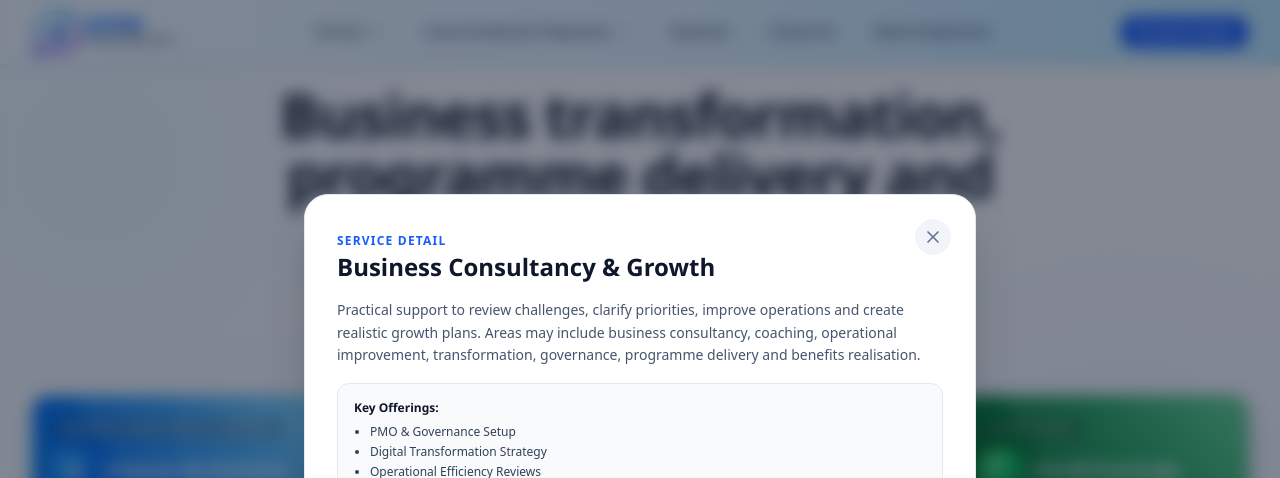
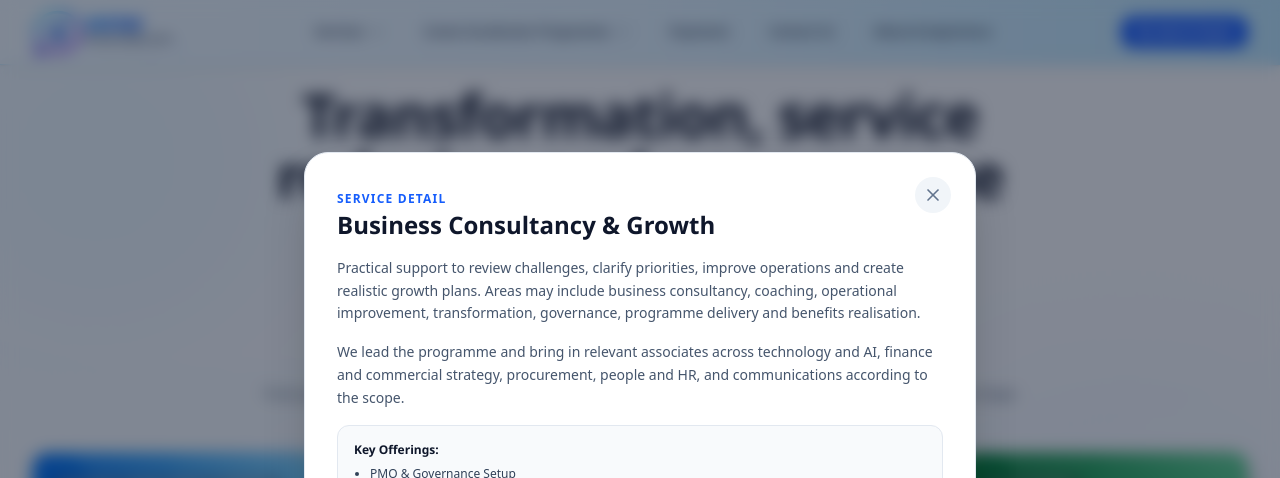
Before and after one commit to CptnMugo/WOW-Business-and-Digital, a React (Vite) app: page / in a window 1280 px wide. Both pictures are taken after a click on the button "View support". Shown: the top 478 px of the page. Built offline with nearby package versions, Linux system fonts and the light colour scheme.

Commit message:
Present multidisciplinary consultancy and associate delivery

```diff
--- a/src/components/AboutSection.tsx
+++ b/src/components/AboutSection.tsx
@@ -21,7 +21,7 @@ export const AboutSection: React.FC<AboutSectionProps> = ({ setActiveTab }) => {
           About WOW Business &amp; Digital
         </h1>
         <p className="text-slate-600 text-base leading-relaxed">
-          We bring practical experience in business transformation, programme delivery, digital change and professional development to each opportunity.
+          We lead transformation, service redesign and programme delivery, drawing on specialist associates to meet each client's needs.
         </p>
       </div>
 
@@ -29,8 +29,16 @@ export const AboutSection: React.FC<AboutSectionProps> = ({ setActiveTab }) => {
         <h2 className="text-2xl font-extrabold text-slate-900">Our background and experience</h2>
         <p className="text-sm leading-relaxed text-slate-700">WOW Business &amp; Digital combines consultancy and delivery experience with digital solutions, staffing and training. Our work is grounded in understanding organisations, engaging the people affected by change and turning plans into practical delivery.</p>
         <p className="text-sm leading-relaxed text-slate-700">Programme and project lead Rennie Mudzi brings experience across healthcare, health and social care and wider public service transformation. Her work has included digital care systems, electronic patient records, operational readiness, integrated planning, governance and stakeholder engagement. Previous roles inform our approach; they are not presented as contracts awarded to WOW.</p>
+        <p className="text-sm leading-relaxed text-slate-700">For broader commissions, we shape a multidisciplinary team around the brief. Depending on the work, associates may contribute expertise in technology and AI, finance and commercial strategy, procurement, people and HR, communications and other business functions. WOW leads the programme and coordinates the specialists, with roles, availability and responsibilities agreed for each engagement.</p>
         <p className="text-sm leading-relaxed text-slate-700">We are developing partnerships and opportunities in Zimbabwe alongside our broader consultancy and digital work. Specific local services and forms will be added as they are ready.</p>
         <button onClick={() => setActiveTab('case-studies')} className="text-blue-700 font-bold text-sm underline cursor-pointer">Explore experience examples</button>
+      </section>
+
+      <section className="bg-sky-50 rounded-3xl p-8 sm:p-10 border border-sky-200 space-y-5">
+        <h2 className="text-2xl font-extrabold text-slate-900">One coordinated team for complex change</h2>
+        <p className="text-sm leading-relaxed text-slate-700">We start with the service challenge, agree the outcomes and assemble the right mix of delivery and functional expertise. Together with client teams, we redesign processes and digital workflows, introduce new ways of working, strengthen capability and track the benefits beyond implementation.</p>
+        <p className="text-sm leading-relaxed text-slate-700">This approach supports a defined project, an interim leadership need or a wider tender requiring several disciplines. Each proposal sets out the people, responsibilities, deliverables and governance for that particular commission.</p>
+        <button onClick={() => setActiveTab('contact')} className="text-blue-700 font-bold text-sm underline cursor-pointer">Discuss a programme or tender</button>
       </section>
 
       {/* VISION & PURPOSE CARDS */}
--- a/src/components/ConsultingSection.tsx
+++ b/src/components/ConsultingSection.tsx
@@ -27,12 +27,26 @@ export const ConsultingSection: React.FC<ConsultingSectionProps> = ({ setActiveT
           <span>WOW Consulting Division</span>
         </div>
         <h1 className="text-4xl sm:text-5xl font-black text-slate-900 tracking-tight leading-tight">
-          Enterprise Transformation, PMO Governance & Advisory
+          Transformation, service redesign and programme delivery
         </h1>
         <p className="text-slate-600 text-base leading-relaxed">
-          We help complex organisations de-risk major digital investments, institute audit-proof PMO controls, and drive high-adoption operational change.
+          WOW leads complex change from strategy through implementation, bringing together the delivery and specialist expertise each programme requires.
         </p>
       </div>
+
+      <section className="bg-white rounded-3xl p-8 sm:p-10 border border-slate-200 shadow-sm space-y-5">
+        <h2 className="text-2xl font-extrabold text-slate-900">Multidisciplinary delivery, led as one programme</h2>
+        <p className="text-sm leading-relaxed text-slate-700">Our programme and transformation leadership provides the structure, governance and accountability. According to the commission, we can work with associates in technology and AI, finance and commercial strategy, procurement, people and HR, communications and other business functions. We agree the team and responsibilities with each client.</p>
+        <div className="grid sm:grid-cols-2 lg:grid-cols-3 gap-3">
+          {['Programme and change leadership', 'Technology and digital adoption', 'Finance and commercial strategy', 'Procurement and supplier engagement', 'People, HR and organisational change', 'Communications and stakeholder engagement'].map((capability) => (
+            <div key={capability} className="flex items-start gap-2 rounded-xl bg-sky-50 border border-sky-100 p-3 text-sm font-semibold text-slate-800">
+              <CheckCircle2 className="w-4 h-4 shrink-0 mt-0.5 text-blue-600" />{capability}
+            </div>
+          ))}
+        </div>
+        <p className="text-sm leading-relaxed text-slate-700">We map the service and workflows, plan implementation with client teams and measure adoption and outcomes. For tendered work, our response identifies the proposed specialists, their roles and how the team will be governed.</p>
+        <button onClick={() => setActiveTab('contact')} className="bg-blue-600 hover:bg-blue-700 text-white font-bold text-sm px-6 py-3 rounded-xl cursor-pointer">Discuss a multidisciplinary commission</button>
+      </section>
 
       {/* FILTER BUTTONS */}
       <div className="flex flex-col sm:flex-row items-center justify-between gap-4 bg-white p-4 rounded-2xl border border-slate-200 shadow-sm">
--- a/src/components/Version2Section.tsx
+++ b/src/components/Version2Section.tsx
@@ -86,13 +86,16 @@ export const Version2Section: React.FC<Version2Props> = ({ setActiveTab, onNavig
           <div className="space-y-6 animate-in fade-in duration-300">
             <div className="text-center max-w-4xl mx-auto space-y-3 pt-1">
               <h1 className="text-4xl sm:text-5xl lg:text-6xl font-black text-slate-900 tracking-tight">
-                Business transformation, programme delivery and digital consultancy
+                Transformation, service redesign and programme delivery
               </h1>
               <p className="text-lg sm:text-xl font-bold text-slate-800 max-w-2xl mx-auto leading-snug">
-                Practical support for organisations and people, built on real delivery experience.
+                Senior-led delivery, supported by specialist associates across business and digital disciplines.
               </p>
               <p className="text-xs sm:text-sm text-slate-600 max-w-3xl mx-auto leading-relaxed pt-1">
                 Transforming Organisations. Empowering People. Building Intelligent Solutions.
+              </p>
+              <p className="text-xs sm:text-sm text-slate-600 max-w-3xl mx-auto leading-relaxed">
+                From programme leadership and digital adoption to finance, procurement, people and communications, we shape the team around your programme.
               </p>
             </div>
 
@@ -562,6 +565,9 @@ export const Version2Section: React.FC<Version2Props> = ({ setActiveTab, onNavig
                 <p className="text-xs sm:text-sm text-slate-600 leading-relaxed">
                   Practical support to review challenges, clarify priorities, improve operations and create realistic growth plans. Areas may include business consultancy, coaching, operational improvement, transformation, governance, programme delivery and benefits realisation.
                 </p>
+                <p className="text-xs sm:text-sm text-slate-600 leading-relaxed">
+                  We lead the programme and bring in relevant associates across technology and AI, finance and commercial strategy, procurement, people and HR, and communications according to the scope.
+                </p>
                 <div className="bg-slate-50 p-4 rounded-xl border border-slate-200 text-xs text-slate-700 space-y-2">
                   <h4 className="font-bold text-slate-900">Key Offerings:</h4>
                   <ul className="list-disc pl-4 space-y-1">
--- a/src/data/companyData.ts
+++ b/src/data/companyData.ts
@@ -7,9 +7,9 @@ export const BRAND_INFO = {
   phone: "+44 121 296 9549",
   tagline: "Transforming Organisations. Empowering People. Building Intelligent Solutions.",
   positioning: "Transforming Organisations. Empowering People. Building Intelligent Solutions.",
-  subtext: "Business transformation, programme delivery and digital consultancy, with practical staffing, training and AI solutions.",
+  subtext: "Transformation, service redesign and programme delivery, supported by multidisciplinary expertise tailored to each engagement.",
   vision: "To empower people and organisations to achieve sustainable growth through business transformation, digital innovation, artificial intelligence and professional development.",
-  purpose: "WOW Business & Digital helps organisations improve performance through practical consulting, digital innovation and intelligent solutions. We work alongside clients to strengthen delivery, develop people and support sustainable growth.",
+  purpose: "WOW Business & Digital helps organisations improve how they operate, deliver services and implement change. We lead delivery and bring together relevant specialist expertise to strengthen capability and achieve sustainable outcomes.",
   personality: [
     "Professional",
     "Practical",
```
